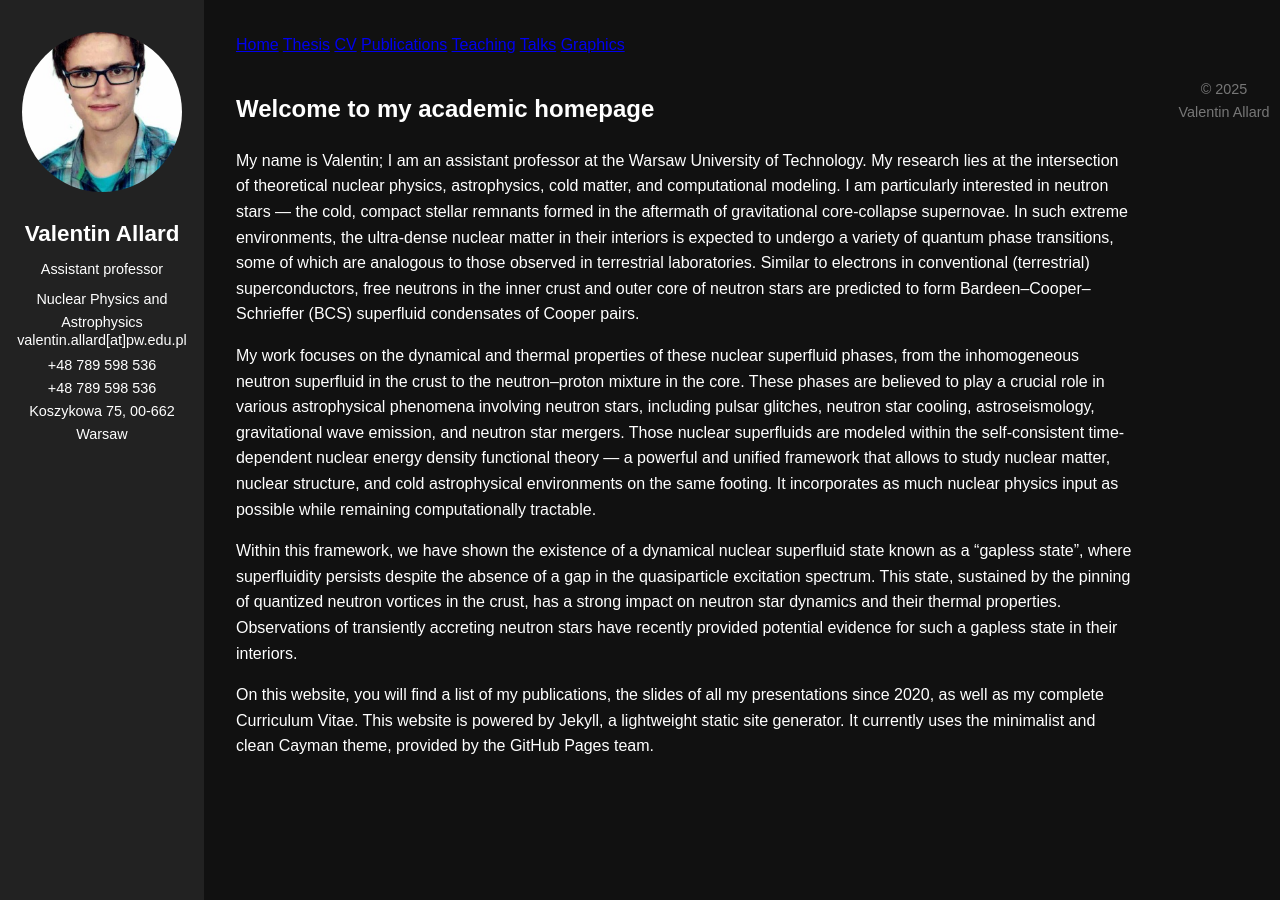
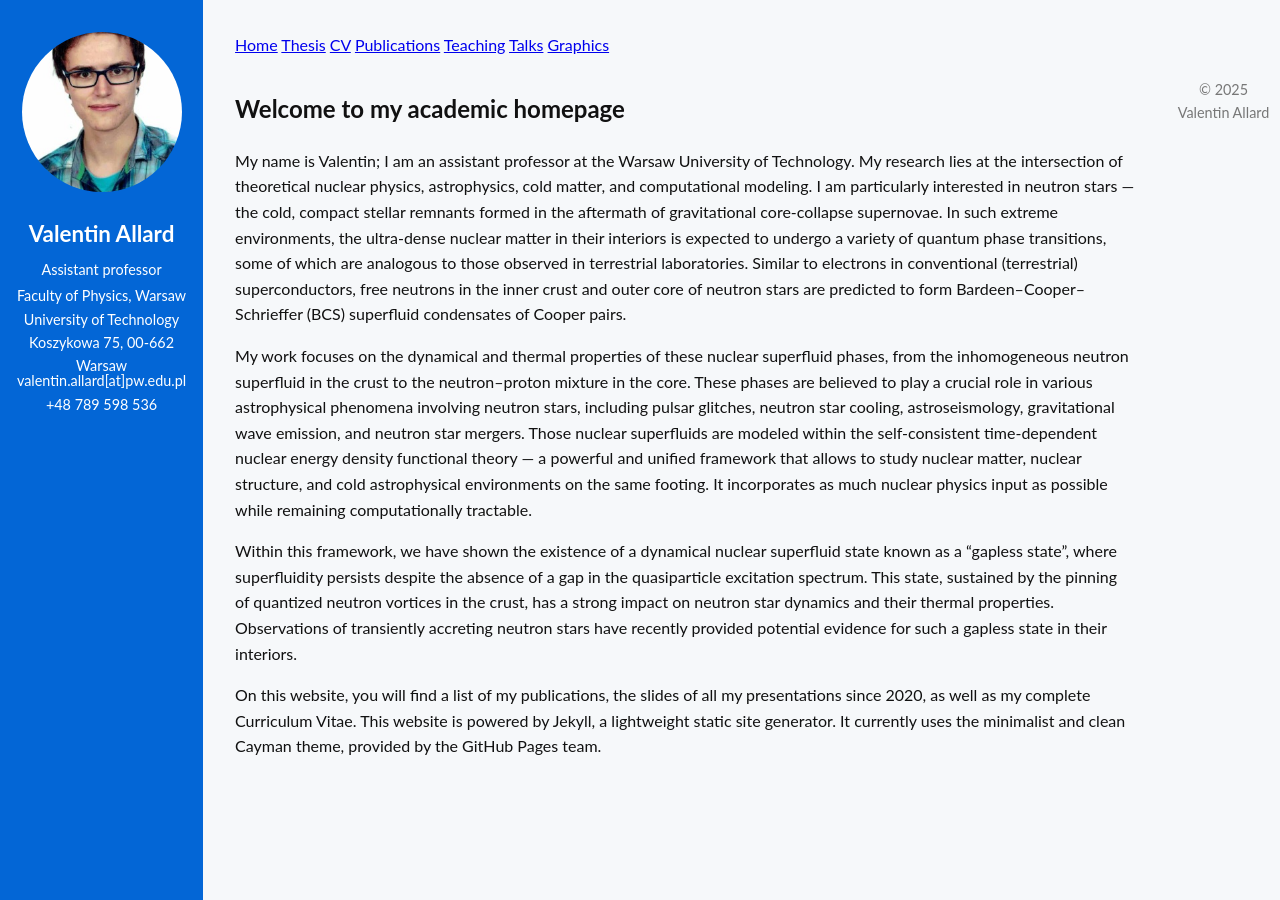
Before and after one commit to V-allard/V-allard.github.io, a Jekyll site: the page index.html, which Jekyll copies as it is, in a window 1280 px wide. Built offline with Jekyll 4.4.1, drawn with Linux system fonts in a browser that asks for light colours.

Commit message:
Update index.html

```diff
--- a/index.html
+++ b/index.html
@@ -11,19 +11,20 @@
   padding: 0;
   display: flex;
   min-height: 100vh;
-      background-color: #111;
-      color: white;
-      font-family: sans-serif;
+  background-color: #f6f8fa;
+  color: #111;
+  font-family: "Lato", sans-serif;
 }
 
 .sidebar {
   width: 280px;
-      background-color: #222;
+  background-color: #0366d6;
   padding: 2rem 1rem;
   box-sizing: border-box;
   display: flex;
   flex-direction: column;
   align-items: center;
+  color: white;
 }
 
 .sidebar img {
@@ -52,27 +53,29 @@
   margin: 0 auto;
 }
 
-    . {
+.navbar {
   margin: 1rem 0 2rem;
   text-align: center;
 }
 
-    . a {
-      color: white;
+.navbar a {
+  color: #0366d6;
   text-decoration: none;
   margin: 0 0.5rem;
+  font-weight: bold;
 }
 
-    . a:hover {
+.navbar a:hover {
   text-decoration: underline;
 }
 
 footer {
   text-align: center;
   margin-top: 2rem;
-      color: #aaa;
+  color: #555;
 }
 
+/* Responsive */
 @media (max-width: 768px) {
   body {
     flex-direction: column;
@@ -91,7 +94,8 @@
     height: 80px;
   }
 
-  .sidebar h1, .sidebar p {
+  .sidebar h1,
+  .sidebar p {
     text-align: left;
   }
 
@@ -106,11 +110,10 @@
     <img src="/assets/images/PhotoCV.png" alt="Valentin Allard">
     <h1>Valentin Allard</h1>
     <p>Assistant professor</p>
-    <p>Nuclear Physics and Astrophysics</p>
+    <p style="font-size: 0.9rem; color: white; margin: 0;">Faculty of Physics, Warsaw University of Technology</p>
+    <p style="font-size: 0.9rem; color: white; margin: 0;">Koszykowa 75, 00-662 Warsaw</p>
     <p style="font-size: 0.9rem; color: white; margin: -0.5rem 0 0.1rem 0;">valentin.allard[at]pw.edu.pl</p>
     <p style="font-size: 0.9rem; color: white; margin: 0;">+48 789 598 536</p>
-    <p style="font-size: 0.9rem; color: white; margin: 0;">+48 789 598 536</p>
-    <p style="font-size: 0.9rem; color: white; margin: 0;">Koszykowa 75, 00-662 Warsaw</p>
   </div>
 
   <div class="main-content">
```
Lines whose indentation alone changed are shown as unchanged.
